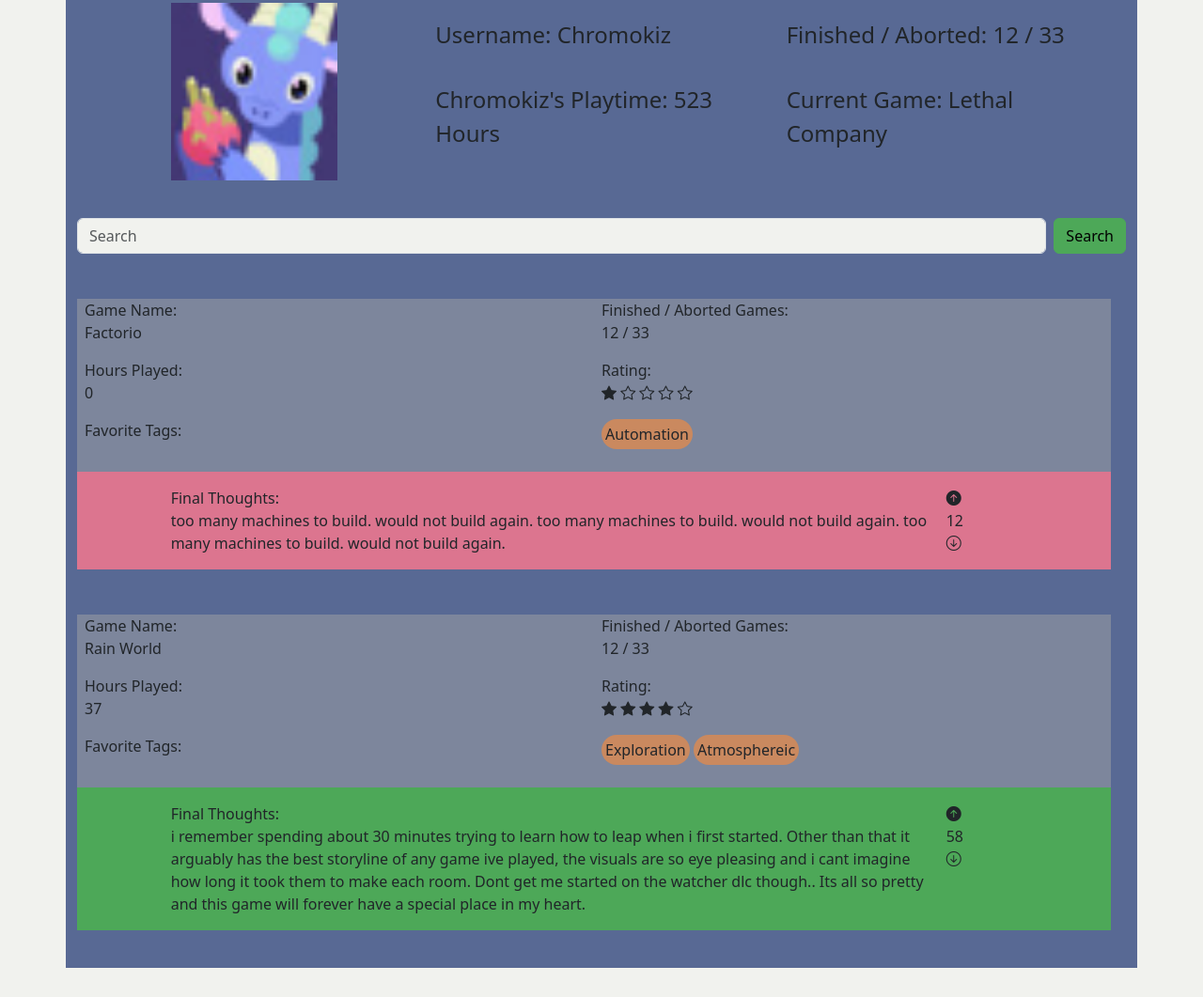
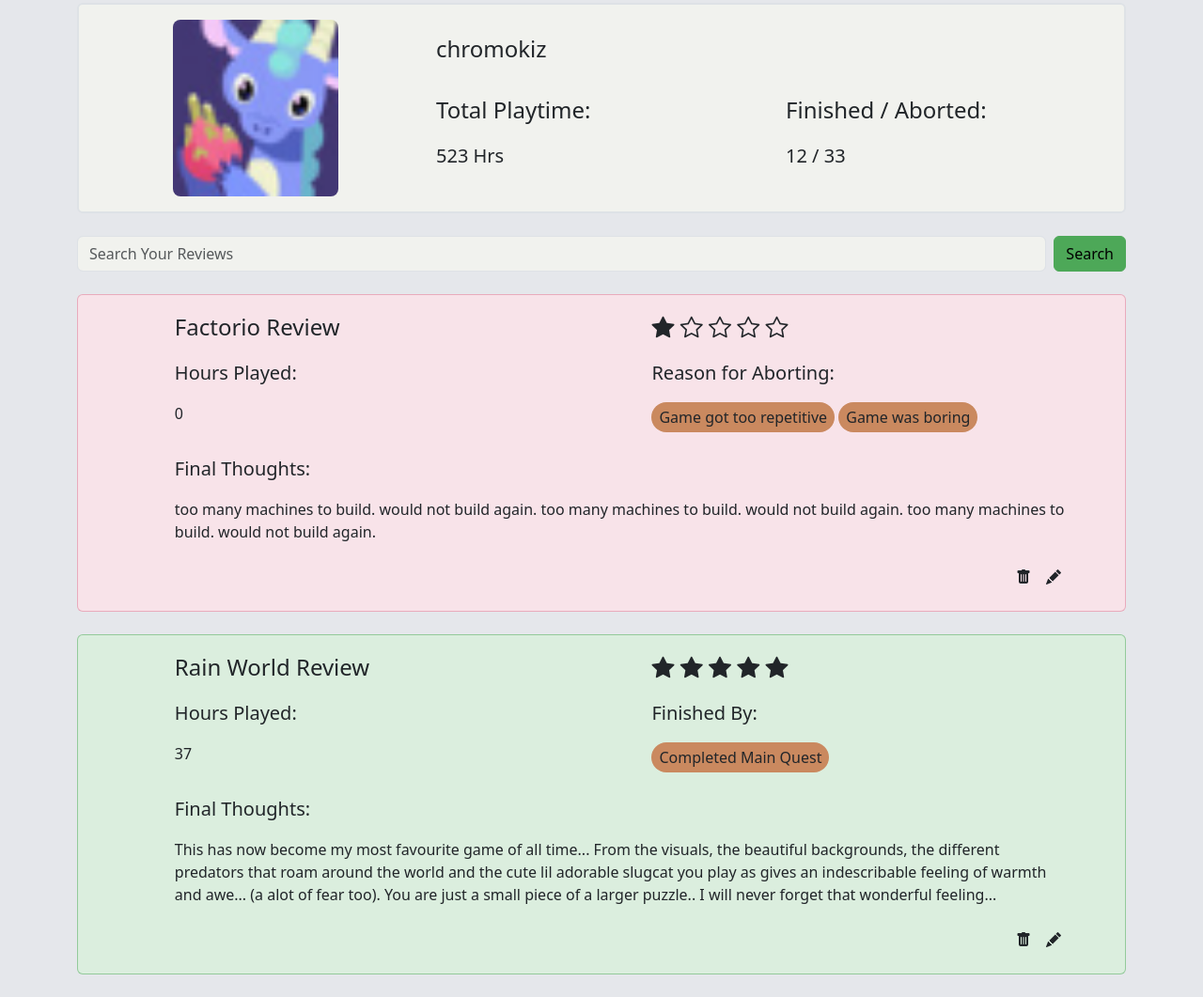
Before and after one commit to Penza-WCTC/Steam-Backlog-Website, a website: page profile.html in a window 1280 px wide. Shown: the part 77-1138 px from the top of the page at 94% size. Drawn offline with nearby package versions, Linux system fonts and the light colour scheme.

Commit message:
1.5.2 - finished profile HTML rework

```diff
--- a/profile.html
+++ b/profile.html
@@ -15,7 +15,7 @@
 
 </body>
 
-<body>
+<body class="bg-secondary-subtle">
     <nav class="navbar bg-primary mb-4">
         <div class="container">
             <a class="navbar-brand" href="./index.html">
@@ -28,192 +28,164 @@
         </div>
     </nav>
 
-    <div class="container bg-primary">
+    <div class="container">
 
-        <div class="container text-start pb-3 mb-4">
+        <div class="container text-start pb-3 mb-4 border border-2 py-3 rounded bg-light">
             <div class="row g-3">
                 <div class="col-md-4">
-                    <img src="./images/test-images/chromokizProfileIcon.png" class="w-50 mx-auto d-block"
-                        alt="Factorio's Steam Cover">
+                    <img src="./images/test-images/chromokizProfileIcon.png"
+                        class="w-50 mx-auto d-block rounded rounded-3" alt="Factorio's Steam Cover">
                 </div>
 
-                <div class="col-md-8 fs-4 d-flex flex-column justify-content-evenly">
+                <div class="col-md-8 d-flex flex-column justify-content-evenly">
                     <div class="row">
-                        <div class="col-sm-6">
-                            <p>Username: Chromokiz</p>
-                        </div>
-                        <div class="col-sm-6">
-                            <p>Finished / Aborted: 12 / 33</p>
+                        <div class="col-sm-12">
+                            <p class="fs-4">chromokiz</p>
                         </div>
                     </div>
                     <div class="row">
                         <div class="col-sm-6">
-                            <p>Chromokiz's Playtime: 523 Hours</p>
+                            <div class="row">
+                                <p class="fs-4">Total Playtime:</p>
+                            </div>
+                            <div class="row">
+                                <p class="fs-5">523 Hrs</p>
+                            </div>
                         </div>
                         <div class="col-sm-6">
-                            <p>Current Game: Lethal Company</p>
+                            <div class="row">
+                                <p class="fs-4">Finished / Aborted:</p>
+                            </div>
+                            <div class="row">
+                                <p class="fs-5">12 / 33</p>
+                            </div>
                         </div>
                     </div>
                 </div>
             </div>
         </div>
 
-        <div class="">
-            <form class="d-flex" role="search">
-                <input class="form-control me-2" type="search" placeholder="Search" aria-label="Search" />
-                <button class="btn btn-success" type="submit">Search</button>
-            </form>
-        </div>
+
+        <form class="d-flex" role="search">
+            <input class="form-control me-2" type="search" placeholder="Search Your Reviews" aria-label="Search" />
+            <button class="btn btn-success" type="submit">Search</button>
+        </form>
 
         <div>
-            <div class="container pb-3 my-4 row g-3">
-                <div class="my-4  bg-secondary col-12">
+            <div class="container pb-3 my-4 bg-danger-subtle rounded border border-opacity-50 border-danger py-3">
+                <div class="offset-1">
                     <div class="row g-3">
-                        <div class="col-md-12">
-                            <div class="row g-3">
-                                <div class="col-md-6">
-                                    <div class="col-md-auto">
-                                        Game Name:
-                                    </div>
-                                    <div class="col-md-auto">
-                                        <p>Factorio</p>
-                                    </div>
-                                </div>
-                                <div class="col-md-6  d-none d-md-block">
-                                    <div class="col-md-auto">
-                                        Finished / Aborted Games:
-                                    </div>
-                                    <div class="col-md-auto">
-                                        <p>12 / 33</p>
-                                    </div>
-                                </div>
+                        <div class="col-md-6">
+                            <p class="fs-4">Factorio Review</p>
+                        </div>
+                        <div class="col-md-6">
+                            <p class="fs-4"><i class="bi bi-star-fill"></i>
+                                <i class="bi bi-star"></i>
+                                <i class="bi bi-star"></i>
+                                <i class="bi bi-star"></i>
+                                <i class="bi bi-star"></i>
+                            </p>
+                        </div>
+                    </div>
+                    <div class="row g-3">
+                        <div class="col-md-6  d-none d-md-block">
+                            <div class="row">
+                                <p class="fs-5">Hours Played:</p>
                             </div>
-                            <div class="row g-3">
-                                <div class="col-md-6  d-none d-md-block">
-                                    <div class="col-md-auto">
-                                        Hours Played:
-                                    </div>
-                                    <div class="col-md-auto">
-                                        <p>0</p>
-                                    </div>
+                            <div class="row">
+                                <p class="fs-6">0</p>
+                            </div>
+                        </div>
+                        <div class="col-md-6">
+                            <div class="row">
+                                <p class="fs-5">Reason for Aborting:</p>
+                            </div>
+                            <div class="row">
+                                <div class="col-md-auto">
+                                    <p class="px-2 py-1 fs-6 rounded-pill bg-info d-inline-block">Game got too
+                                        repetitive</p>
+                                    <p class="px-2 py-1 fs-6 rounded-pill bg-info d-inline-block">Game was boring</p>
 
-                                </div>
-                                <div class="col-md-6">
-                                    <div class="col-md-auto">
-                                        Rating:
-                                    </div>
-                                    <div class="col-md-auto">
-                                        <p><i class="bi bi-star-fill"></i> <i class="bi bi-star"></i> <i
-                                                class="bi bi-star"></i>
-                                            <i class="bi bi-star"></i> <i class="bi bi-star"></i>
-                                        </p>
-                                    </div>
-                                </div>
-                            </div>
-                            <div class="row g-3">
-                                <div class="col-md-6">
-                                    Favorite Tags:
-                                </div>
-                                <div class="col-md-6">
-                                    <p class="px-1 py-1 rounded-pill bg-info d-inline-block fs-6">Automation</p>
                                 </div>
                             </div>
                         </div>
                     </div>
-                    <div class="row g-3 bg-danger mt-2">
-                        <div class="col-1 d-none d-md-block">
 
-                        </div>
-                        <div class="col-9">
-                            Final Thoughts:
-                            <p>too many machines to build. would not build again. too many machines to build. would not
+
+                    <div class="mt-2 pe-md-5">
+                        <div class="row">
+                            <p class="fs-5">Final Thoughts:</p>
+                            <p class="fs-6">too many machines to build. would not build again. too many machines to
+                                build.
+                                would
+                                not
                                 build again.
                                 too many machines to build. would not build again.</p>
                         </div>
-                        <div class="col-2">
-                            <i class="bi bi-arrow-up-circle-fill"></i>
-                            <div>12</div>
-                            <i class="bi bi-arrow-down-circle"></i>
+                        <div class="d-flex justify-content-end">
+                            <div class="p-2"><i class="bi bi-trash-fill"></i></div>
+                            <div class="p-2"><i class="bi bi-pencil-fill"></i></div>
                         </div>
                     </div>
                 </div>
-
-                <div class="my-4 bg-secondary col-12">
+            </div>
+            <div class="container pb-3 my-4 bg-success-subtle rounded border border-opacity-50 border-success py-3">
+                <div class="offset-1">
                     <div class="row g-3">
-                        <div class="col-md-12">
-                            <div class="row g-3">
-                                <div class="col-md-6">
-                                    <div class="col-md-auto">
-                                        Game Name:
-                                    </div>
-                                    <div class="col-md-auto">
-                                        <p>Rain World</p>
-                                    </div>
-                                </div>
-                                <div class="col-md-6  d-none d-md-block">
-                                    <div class="col-md-auto">
-                                        Finished / Aborted Games:
-                                    </div>
-                                    <div class="col-md-auto">
-                                        <p>12 / 33</p>
-                                    </div>
-                                </div>
+                        <div class="col-md-6">
+                            <p class="fs-4">Rain World Review</p>
+                        </div>
+                        <div class="col-md-6">
+                            <p class="fs-4"><i class="bi bi-star-fill"></i>
+                                <i class="bi bi-star-fill"></i>
+                                <i class="bi bi-star-fill"></i>
+                                <i class="bi bi-star-fill"></i>
+                                <i class="bi bi-star-fill"></i>
+                            </p>
+                        </div>
+                    </div>
+                    <div class="row g-3">
+                        <div class="col-md-6  d-none d-md-block">
+                            <div class="row">
+                                <p class="fs-5">Hours Played:</p>
                             </div>
-                            <div class="row g-3">
-                                <div class="col-md-6  d-none d-md-block">
-                                    <div class="col-md-auto">
-                                        Hours Played:
-                                    </div>
-                                    <div class="col-md-auto">
-                                        <p>37</p>
-                                    </div>
-
-                                </div>
-                                <div class="col-md-6">
-                                    <div class="col-md-auto">
-                                        Rating:
-                                    </div>
-                                    <div class="col-md-auto">
-                                        <p><i class="bi bi-star-fill"></i> <i class="bi bi-star-fill"></i> <i
-                                                class="bi bi-star-fill"></i>
-                                            <i class="bi bi-star-fill"></i> <i class="bi bi-star"></i>
-                                        </p>
-                                    </div>
-                                </div>
+                            <div class="row">
+                                <p class="fs-6">37</p>
                             </div>
-                            <div class="row g-3">
-                                <div class="col-md-6">
-                                    Favorite Tags:
-                                </div>
-                                <div class="col-md-6">
-                                    <p class="px-1 py-1 rounded-pill bg-info d-inline-block fs-6">Exploration</p>
-                                    <p class="px-1 py-1 rounded-pill bg-info d-inline-block fs-6">Atmosphereic</p>
+                        </div>
+                        <div class="col-md-6">
+                            <div class="row">
+                                <p class="fs-5">Finished By:</p>
+                            </div>
+                            <div class="row">
+                                <div class="col-md-auto">
+                                    <p class="px-2 py-1 fs-6 rounded-pill bg-info d-inline-block">Completed Main Quest
+                                    </p>
                                 </div>
                             </div>
                         </div>
                     </div>
-                    <div class="row g-3 bg-success mt-2">
-                        <div class="col-1 d-none d-md-block">
 
+
+                    <div class="mt-2 pe-md-5">
+                        <div class="row">
+                            <p class="fs-5">Final Thoughts:</p>
+                            <p class="fs-6">This has now become my most favourite game of all time... From the visuals,
+                                the beautiful backgrounds, the different predators that roam around the world and the
+                                cute lil adorable slugcat you play as gives an indescribable feeling of warmth and
+                                awe... (a alot of fear too). You are just a small piece of a larger puzzle.. I will
+                                never forget that wonderful feeling...</p>
                         </div>
-                        <div class="col-9">
-                            Final Thoughts:
-                            <p>i remember spending about 30 minutes trying to learn how to leap when i first started.
-                                Other than that it arguably has the best storyline of any game ive played, the visuals
-                                are so eye pleasing and i cant imagine how long it took them to make each room. Dont get
-                                me started on the watcher dlc though.. Its all so pretty and this game will forever have
-                                a special place in my heart.</p>
-                        </div>
-                        <div class="col-2">
-                            <i class="bi bi-arrow-up-circle-fill"></i>
-                            <div>58</div>
-                            <i class="bi bi-arrow-down-circle"></i>
+                        <div class="d-flex justify-content-end">
+                            <div class="p-2"><i class="bi bi-trash-fill"></i></div>
+                            <div class="p-2"><i class="bi bi-pencil-fill"></i></div>
                         </div>
                     </div>
                 </div>
             </div>
         </div>
     </div>
+    </div>
 
 
 </html>
```
Also changed, not shown: Potential-Reroll-Design.png (added).
